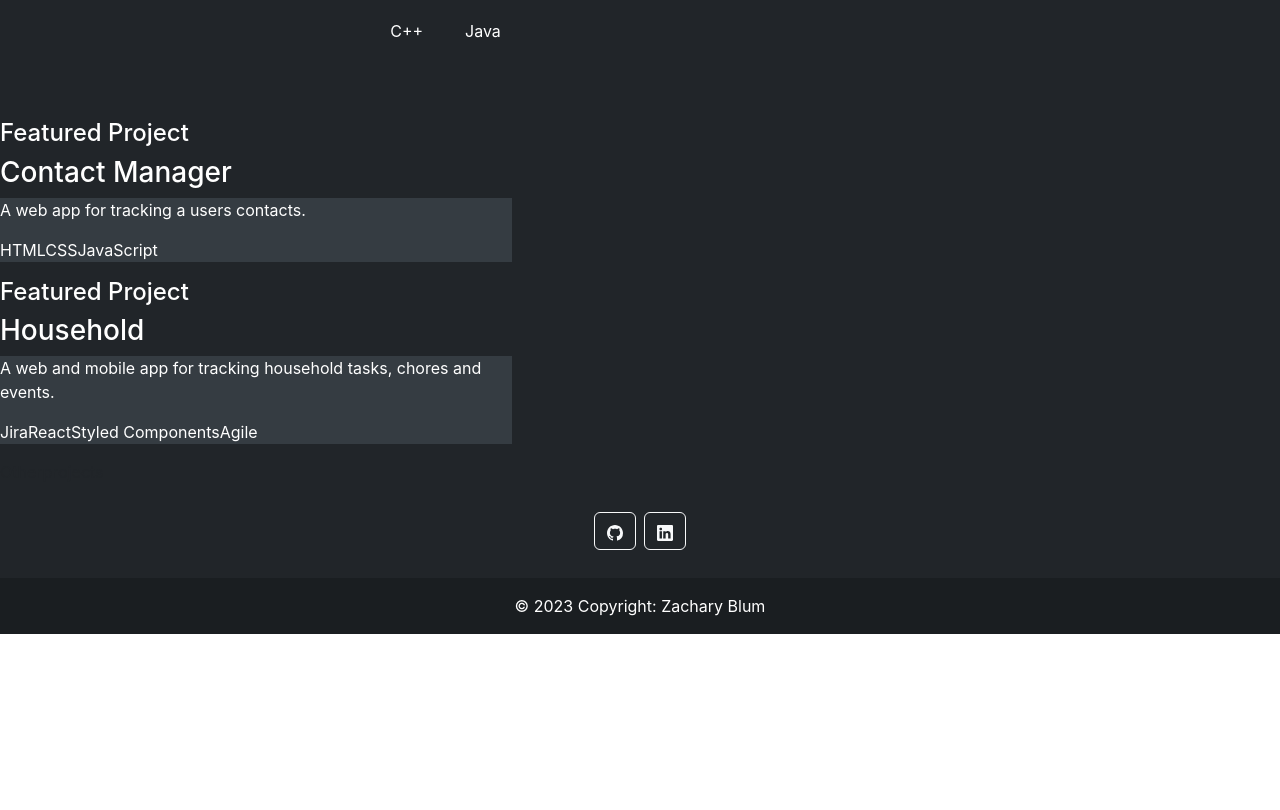
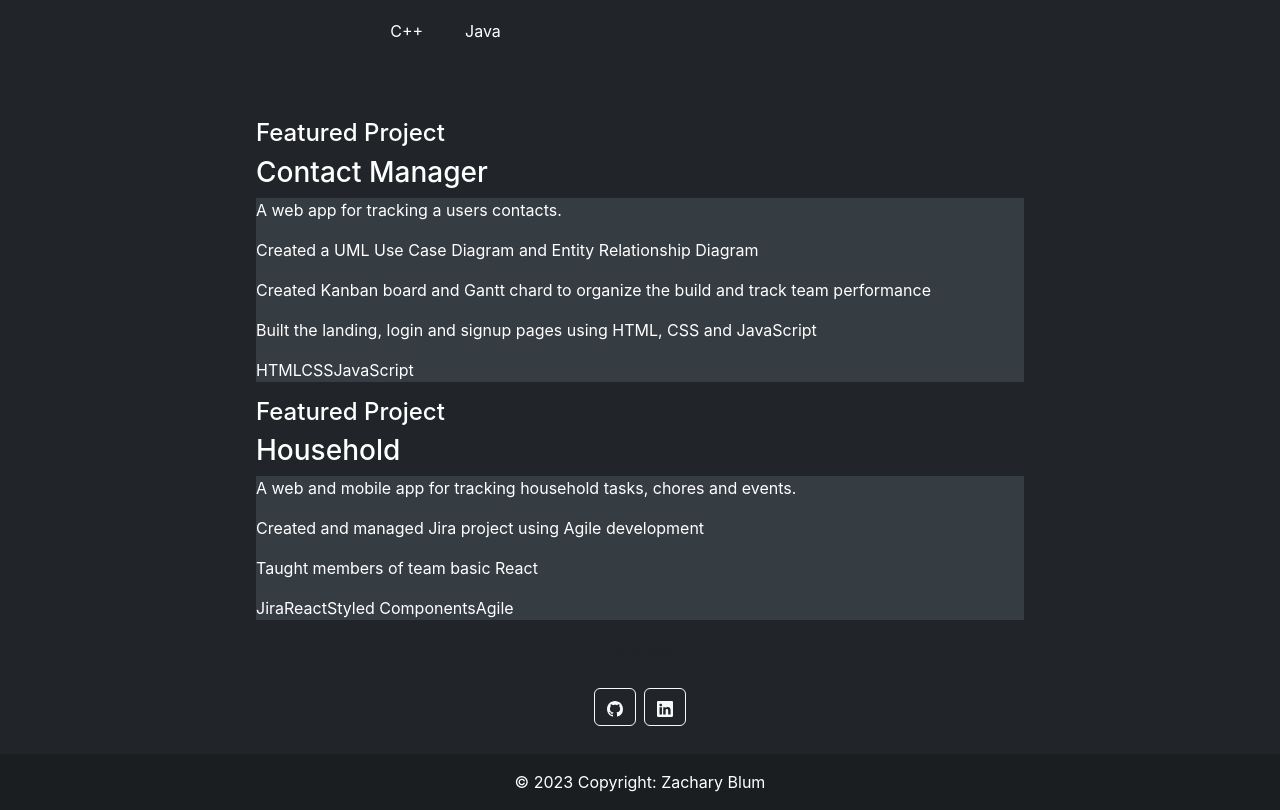
Before and after one commit to zacharyblum2/myportfolio, a React (Create React App) app: page / in a window 1280 px wide. Shown: the part 670-1480 px from the top of the page. Before the commit the page ends 1304 px from the top, so only its background shows below. Built offline with nearby package versions, Linux system fonts and the light colour scheme.

Commit message:
Center featured projects.

```diff
--- a/src/components/featuredproject/Featuredproject.jsx
+++ b/src/components/featuredproject/Featuredproject.jsx
@@ -30,7 +30,9 @@ export default class FeaturedProject extends React.Component {
                             <p>{this.state.description}</p>
                         </div>
                         <div className="resp">
-                            <p>{this.state.responsibilities}</p>
+                            <p>{this.state.resp[0]}</p>
+                            <p>{this.state.resp[1]}</p>
+                            <p>{this.state.resp[2]}</p>
                         </div>
                         <div className="tech">
                             <p>{this.state.tech}</p>
--- a/src/components/featuredproject/featuredproject.css
+++ b/src/components/featuredproject/featuredproject.css
@@ -4,7 +4,7 @@
     color: white;
     display: flex;
     flex-direction: column;
-    width: 40%;
+    width: 60%;
 }
 
 .information {
--- a/src/containers/works/works.css
+++ b/src/containers/works/works.css
@@ -0,0 +1,5 @@
+#works {
+    display: flex;
+    flex-direction: column;
+    align-items: center;
+}
```
